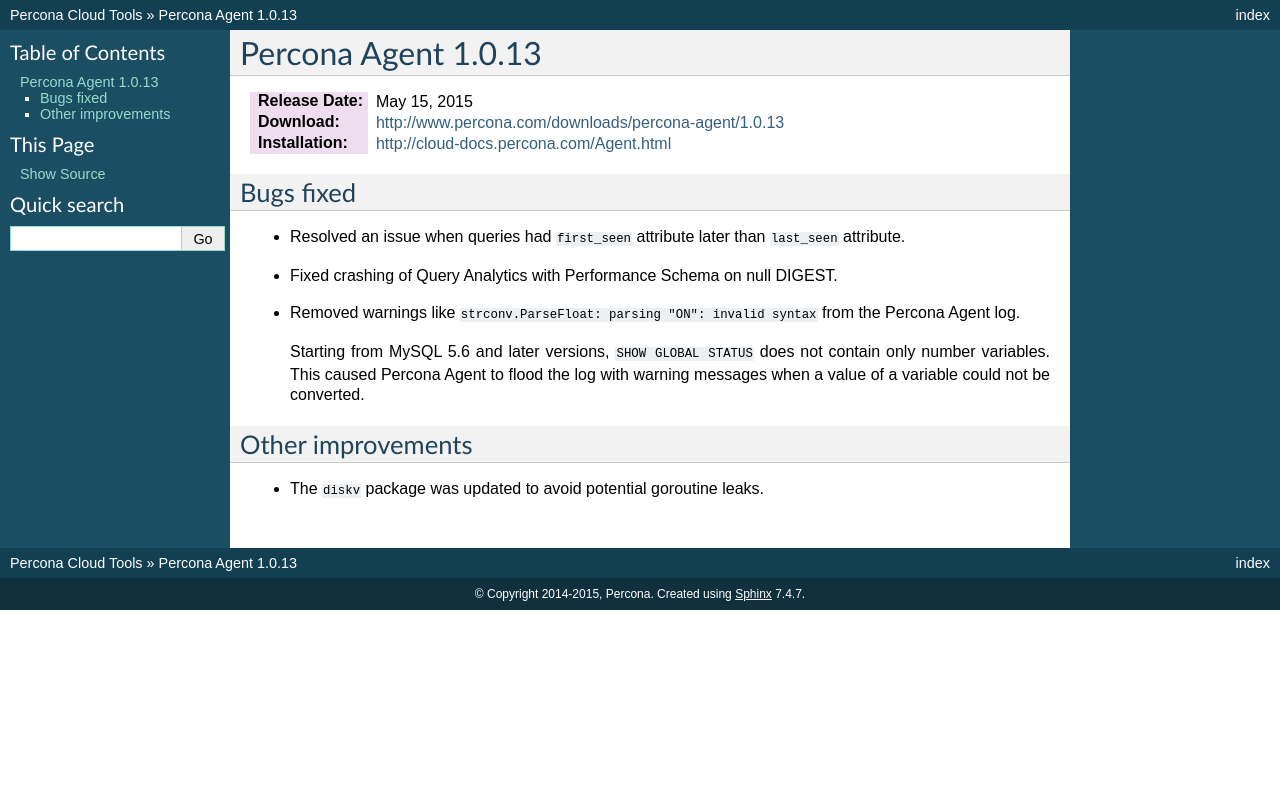
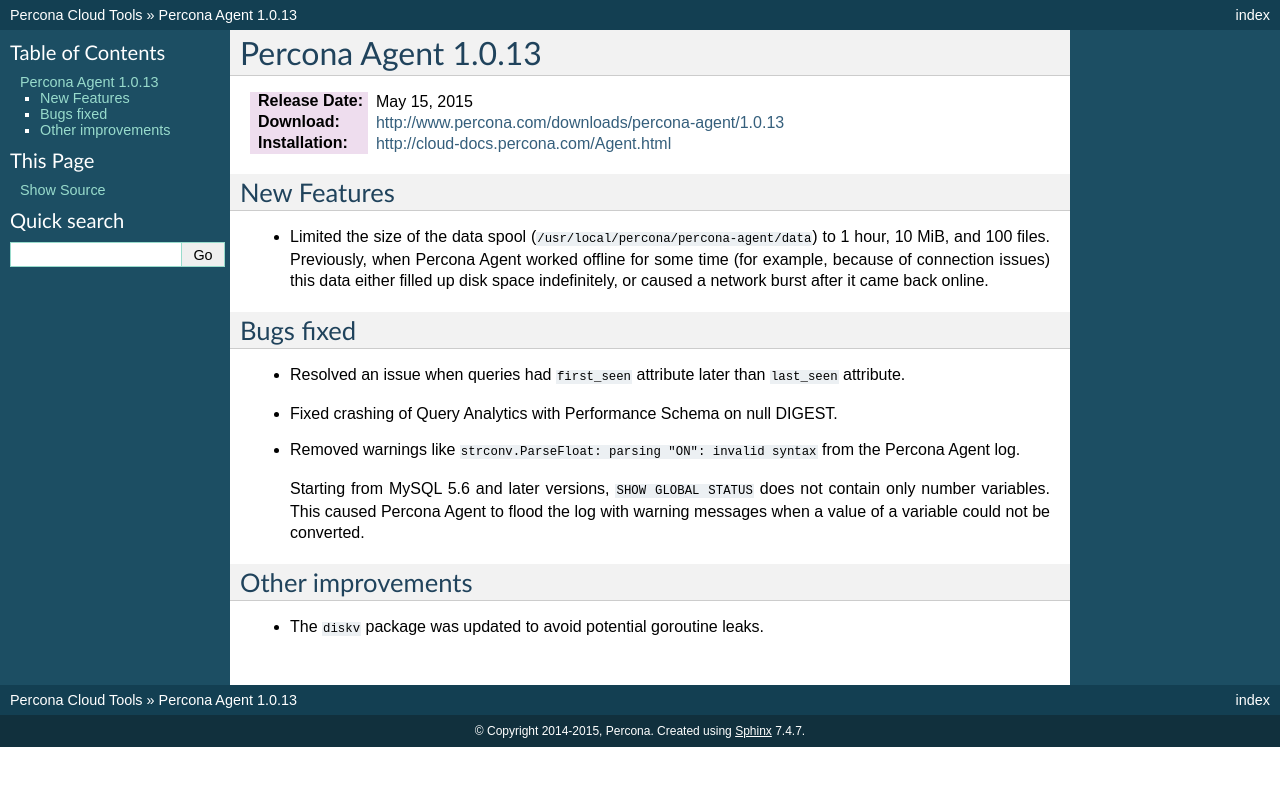
Before and after one commit to percona/cloud-tools, a Sphinx documentation site: the page built from doc/release-notes/1.0/1.0.13.rst, in a window 1280 px wide. Shown: the top 786 px of the page. Built offline with Sphinx 7.4.7, drawn with Linux system fonts in a browser that asks for light colours.

Commit message:
Documented limitations in agent's data spool (PCT-1675)

```diff
--- a/doc/release-notes/1.0/1.0.13.rst
+++ b/doc/release-notes/1.0/1.0.13.rst
@@ -5,6 +5,17 @@
 :Release Date: May 15, 2015
 :Download: http://www.percona.com/downloads/percona-agent/1.0.13
 :Installation: http://cloud-docs.percona.com/Agent.html
+
+New Features
+------------
+
+* Limited the size of the data spool
+  (:file:`/usr/local/percona/percona-agent/data`)
+  to 1 hour, 10 MiB, and 100 files.
+  Previously, when Percona Agent worked offline for some time
+  (for example, because of connection issues)
+  this data either filled up disk space indefinitely,
+  or caused a network burst after it came back online.
 
 Bugs fixed
 ----------
```
Also changed, not shown: doc/Faq.rst (+7 -0 lines).
